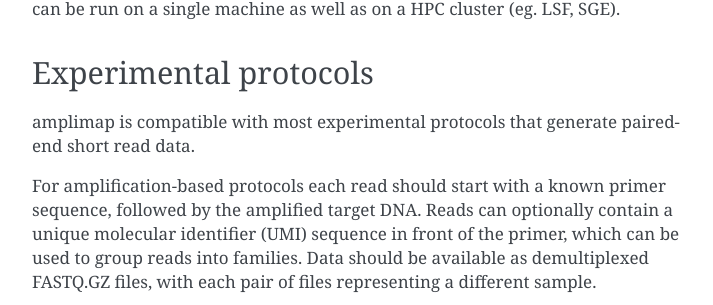
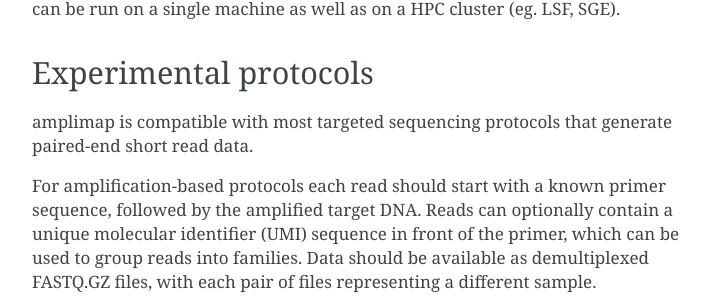
Before and after one commit to koelling/amplimap, a Sphinx documentation site: the page built from docs/index.rst, in a window 1280 px wide and 900 px high, scrolled down 858 px. Shown: the part 150-455 px from the top of the window, without its empty margins (388-1101 px from the left). Built offline with Sphinx 7.4.7, drawn with Linux system fonts in a browser that asks for light colours.

Commit message:
update docs

```diff
--- a/README.rst
+++ b/README.rst
@@ -34,7 +34,7 @@ automated and can be run on a single machine as well as on a HPC cluster
 
 Experimental protocols
 -------------------
-amplimap is compatible with most experimental protocols that generate paired-end short read data.
+amplimap is compatible with most targeted sequencing protocols that generate paired-end short read data.
 
 For amplification-based protocols each read should start with a known primer sequence, followed by the amplified target DNA.
 Reads can optionally contain a unique molecular identifier (UMI) sequence in front of the primer, which can be used to group reads into families.
--- a/docs/index.rst
+++ b/docs/index.rst
@@ -34,7 +34,7 @@ automated and can be run on a single machine as well as on a HPC cluster
 
 Experimental protocols
 -------------------
-amplimap is compatible with most experimental protocols that generate paired-end short read data.
+amplimap is compatible with most targeted sequencing protocols that generate paired-end short read data.
 
 For amplification-based protocols each read should start with a known primer sequence, followed by the amplified target DNA.
 Reads can optionally contain a unique molecular identifier (UMI) sequence in front of the primer, which can be used to group reads into families.
```
